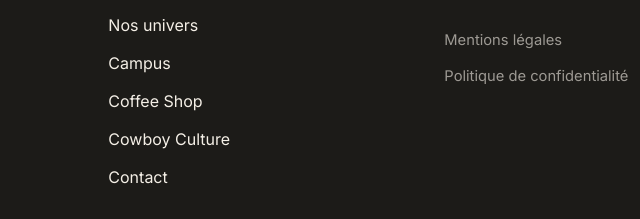
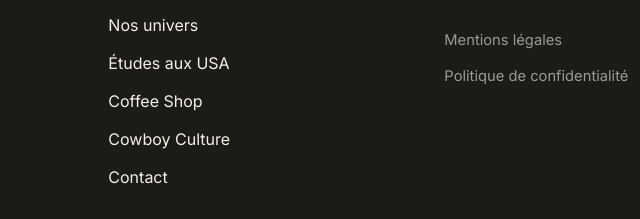
Before and after one commit to anthonya3p/westward-co, a plain HTML site: page public/cowboy-culture/index.html in a window 1280 px wide. Shown: the part 1179-1398 px from the top of the page, 441-1081 px from the left. Drawn offline with Linux system fonts and the light colour scheme.

Commit message:
Update cross-site study guidance branding and links

```diff
--- a/public/cowboy-culture/index.html
+++ b/public/cowboy-culture/index.html
@@ -54,7 +54,7 @@
   <section class="cowboyContact"><p>Une question sur le projet&nbsp;?</p><a href="mailto:anthony@westwardco.fr?subject=Contact%20WESTWARD%20CO.%20COWBOY%20CULTURE">anthony@westwardco.fr</a></section>
 </main><footer class="footer">
   <div class="footerGrid"><div class="footerBrand"><img src="/assets/49dc0be8-ac8c-464d-b4f4-c8be1ae4d64a-westward-logo-white.png" alt="Westward Co."><p>Westward Co. — France × United States</p></div>
-    <nav class="footerNav" aria-label="Navigation de pied de page"><a href="/#notre-histoire">Notre histoire</a><a href="/nos-univers/">Nos univers</a><a href="/campus/">Campus</a><a href="/coffee-shop/">Coffee Shop</a><a href="/cowboy-culture/">Cowboy Culture</a><a href="/contact/">Contact</a></nav>
+    <nav class="footerNav" aria-label="Navigation de pied de page"><a href="/#notre-histoire">Notre histoire</a><a href="/nos-univers/">Nos univers</a><a href="https://westwardetudesusa.fr/">Études aux USA</a><a href="/coffee-shop/">Coffee Shop</a><a href="/cowboy-culture/">Cowboy Culture</a><a href="/contact/">Contact</a></nav>
     <div class="footerContact"><a href="mailto:anthony@westwardco.fr">anthony@westwardco.fr</a><div class="footerLegal"><a href="/mentions-legales/">Mentions légales</a><a href="/confidentialite/">Politique de confidentialité</a></div></div>
   </div><div class="footerBottom">© Westward Co. 2026</div>
 </footer></body></html>
```
